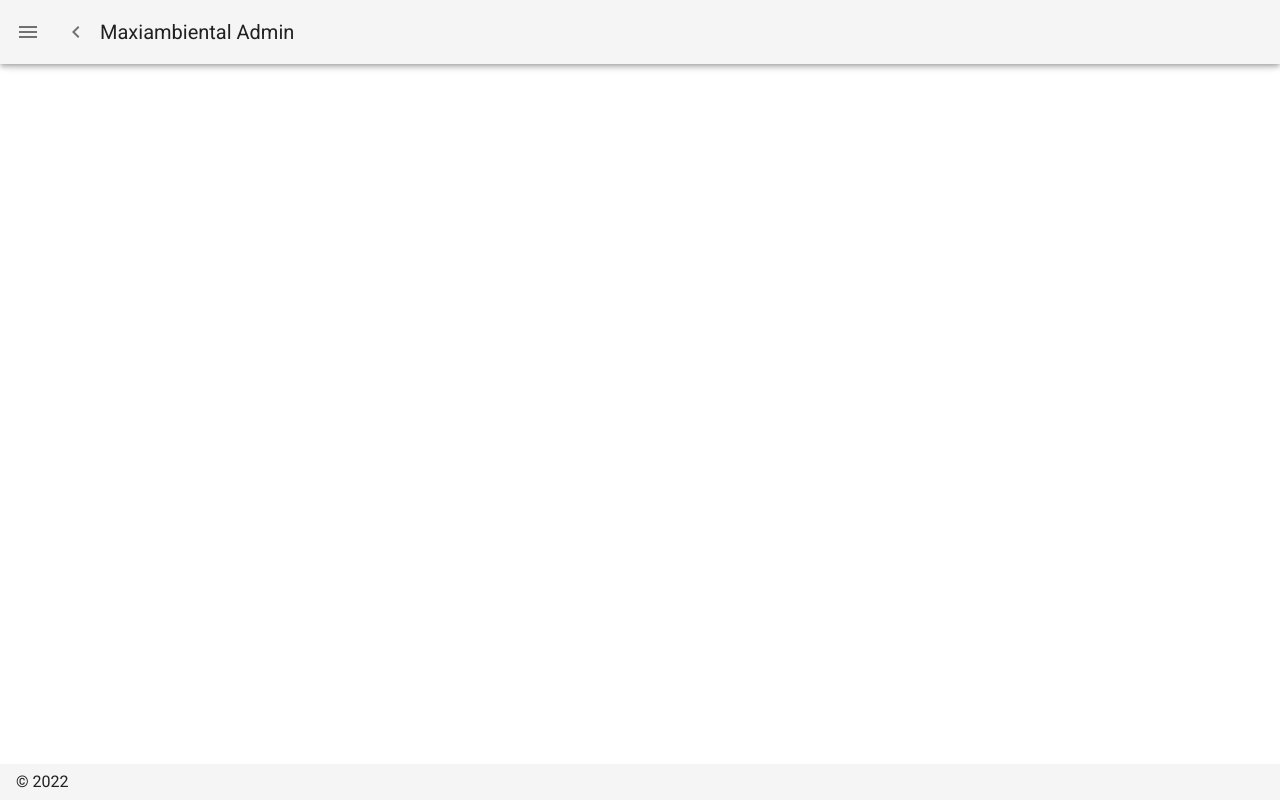
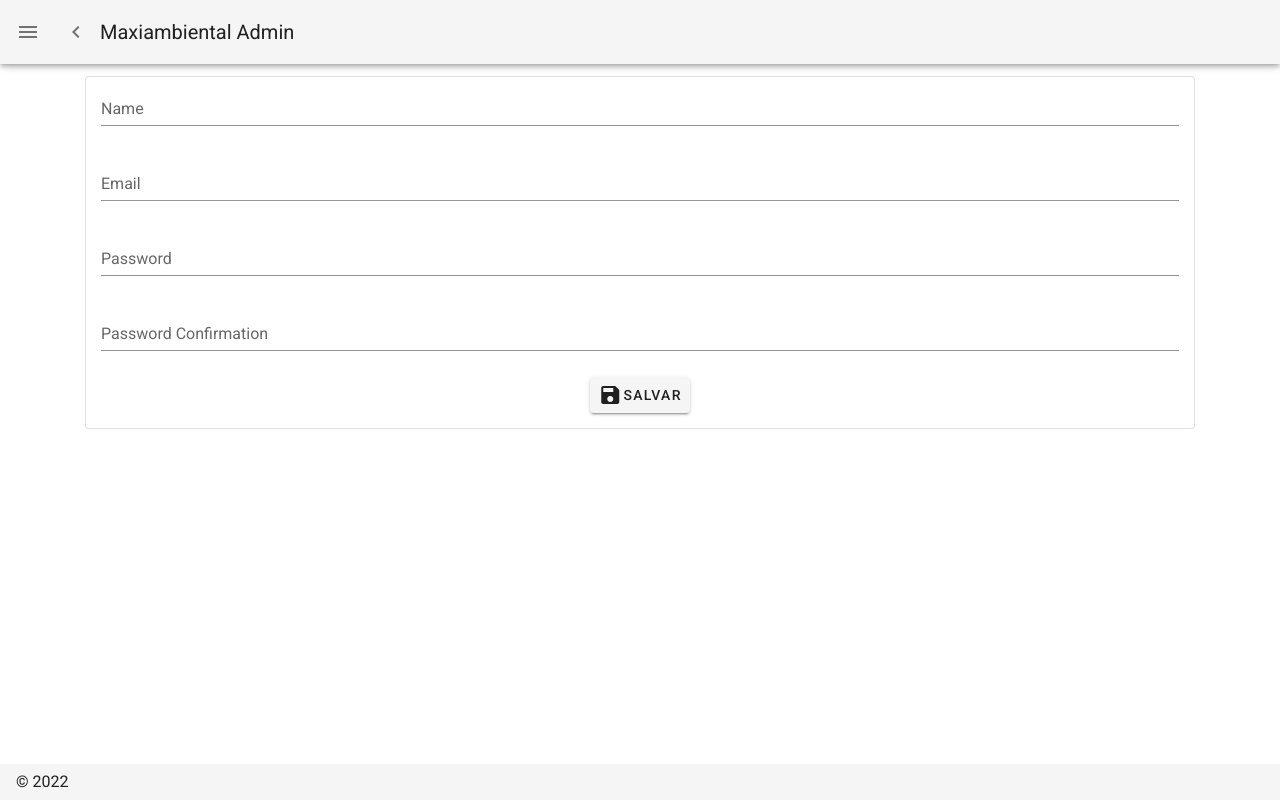
Before and after one commit to hythan/front-admin, a Nuxt app: page /admins/edit in a window 1280 px wide. Built offline with nearby package versions, Linux system fonts and the light colour scheme.

Commit message:
feat: corrected some issues and created the edit form

```diff
--- a/components/NuxtLogo.vue
+++ b/components/NuxtLogo.vue
@@ -1,19 +1,15 @@
 <template>
-  <svg
-    class="nuxt-logo"
-    viewBox="0 0 45 30"
-    fill="none"
-    xmlns="http://www.w3.org/2000/svg"
-  >
-    <path
-      d="M24.7203 29.704H41.1008C41.6211 29.7041 42.1322 29.5669 42.5828 29.3061C43.0334 29.0454 43.4075 28.6704 43.6675 28.2188C43.9275 27.7672 44.0643 27.2549 44.0641 26.7335C44.0639 26.2121 43.9266 25.6999 43.6662 25.2485L32.6655 6.15312C32.4055 5.70162 32.0315 5.32667 31.581 5.06598C31.1305 4.8053 30.6195 4.66805 30.0994 4.66805C29.5792 4.66805 29.0682 4.8053 28.6177 5.06598C28.1672 5.32667 27.7932 5.70162 27.5332 6.15312L24.7203 11.039L19.2208 1.48485C18.9606 1.03338 18.5864 0.658493 18.1358 0.397853C17.6852 0.137213 17.1741 0 16.6538 0C16.1336 0 15.6225 0.137213 15.1719 0.397853C14.7213 0.658493 14.3471 1.03338 14.0868 1.48485L0.397874 25.2485C0.137452 25.6999 0.000226653 26.2121 2.8053e-07 26.7335C-0.000226092 27.2549 0.136554 27.7672 0.396584 28.2188C0.656614 28.6704 1.03072 29.0454 1.48129 29.3061C1.93185 29.5669 2.44298 29.7041 2.96326 29.704H13.2456C17.3195 29.704 20.3239 27.9106 22.3912 24.4118L27.4102 15.7008L30.0986 11.039L38.1667 25.0422H27.4102L24.7203 29.704ZM13.0779 25.0374L5.9022 25.0358L16.6586 6.36589L22.0257 15.7008L18.4322 21.9401C17.0593 24.2103 15.4996 25.0374 13.0779 25.0374Z"
-      fill="#00DC82"
-    />
-  </svg>
+  <div>
+    <h1>Xablau</h1>
+    <slot name="myslot"></slot>
+  </div>
 </template>
+<script>
+export default {
+
+}
+</script>
 
 <style>
-.nuxt-logo {
-  height: 180px;
-}
+
 </style>
--- a/docker-compose.yml
+++ b/docker-compose.yml
@@ -3,7 +3,7 @@ services:
   app:
     image: node:lts
     user: node:node
-    container_name: admin-nuxt
+    container_name: front-admin-nuxt
     working_dir: /app
     volumes:
       - ./:/app
--- /dev/null
+++ b/pages/admins/edit.vue
@@ -0,0 +1,93 @@
+<template>
+  <div>
+    <validation-observer ref="admin_edit">
+      <form @submit.prevent="submit" class="card card-md">
+        <validation-provider
+          v-slot="validationContext"
+          rules="required"
+          name="Name"
+          tag="div"
+          class="input-div-provider"
+        >
+          <v-text-field
+            v-model="name"
+            label="Name"
+            :error-messages="validationContext.errors[0]"
+          />
+        </validation-provider>
+        <validation-provider
+          v-slot="validationContext"
+          rules="required|email"
+          name="Email"
+          tag="div"
+          class="input-div-provider"
+        >
+          <v-text-field
+            v-model="email"
+            label="Email"
+            :error-messages="validationContext.errors[0]"
+          />
+        </validation-provider>
+        <validation-provider
+          v-slot="validationContext"
+          name="Password"
+          tag="div"
+          class="input-div-provider"
+        >
+          <v-text-field
+            v-model="password"
+            type="password"
+            label="Password"
+            :error-messages="validationContext.errors[0]"
+          />
+        </validation-provider>
+        <validation-provider
+          v-slot="validationContext"
+          name="Password"
+          tag="div"
+          class="input-div-provider"
+        >
+          <v-text-field
+            v-model="passwordConfirmation"
+            type="password"
+            label="Password Confirmation"
+            :error-messages="validationContext.errors[0]"
+          />
+        </validation-provider>
+        <v-btn class="btn-form-edit" type="submit"><v-icon>mdi-content-save</v-icon> Salvar</v-btn>
+      </form>
+    </validation-observer>
+  </div>
+</template>
+
+<script >
+export default {
+  data() {
+    return {
+      name: '',
+      email: '',
+      password: '',
+      passwordConfirmation: '',
+    }
+  },
+  methods: {
+    submit() {},
+  },
+  mounted() {
+    console.log(this.$route.query);
+  }
+}
+</script>
+
+<style scoped>
+.input-div-provider {
+  margin: 0 15px 5px 15px;
+}
+
+.btn-form-edit {
+    max-width: 100px;
+    margin: auto;
+    margin-bottom: 15px;
+}
+
+</style>
--- a/pages/admins/index.vue
+++ b/pages/admins/index.vue
@@ -9,12 +9,23 @@
       :custom-filter="filterOnlyCapsText"
     >
       <template v-slot:top>
-        <h2 class="text-center">Admins</h2>
+        <v-toolbar flat>
+          <v-toolbar-title>Admins</v-toolbar-title
+          ><v-divider class="mx-4" inset vertical></v-divider>
+          <v-spacer></v-spacer>
+          <nuxt-link to="/admins/create" class="btn-create">
+            <v-btn color="primary" class="mb-2"> Create Admin</v-btn>
+          </nuxt-link>
+        </v-toolbar>
          <v-text-field
             v-model="search"
             label="Search (UPPER CASE ONLY)"
             class="mx-4"
           ></v-text-field>
+      </template>
+      <template v-slot:[`item.actions`]="{ item }">
+        <nuxt-link :to="{path: '/admins/edit', query: {id: item.id}}"><v-icon small class="mr-2"> mdi-pencil </v-icon></nuxt-link>
+        <v-icon small @click="deleteItem(item)"> mdi-delete </v-icon>
       </template>
     </v-data-table>
   </div>
@@ -22,6 +33,7 @@
 
 <script>
 export default {
+  middleware: ['auth'],
   data() {
     return {
       search: '',
@@ -43,6 +55,7 @@ export default {
           value: 'name',
         },
         { text: 'Email', value: 'email' },
+        { text: 'Actions', value: 'actions' },
       ]
     },
   },
@@ -57,15 +70,16 @@ export default {
     },
   },
   mounted() {
+    if (!this.$auth.$storage._state['_token.local']) {
+      return
+    }
+
     this.$axios
-      .get(
-        'admins',
-        {
+      .get('admins', {
         headers: {
-            Authorization: `Bearer Token ${this.$store.state.token.token}`,
+          Authorization: `${this.$auth.$storage._state['_token.local']}`,
         },
-        }
-      )
+      })
       .then((response) => {
         this.admins = response.data
       })
--- a/pages/login.vue
+++ b/pages/login.vue
@@ -74,7 +74,11 @@ export default {
       },
     }
   },
-  mounted: function () {},
+  created: function () {
+    if(this.$auth.loggedIn){
+      this.$router.push('/')
+    }
+  },
   methods: {
     onSubmit: async function (e) {
       e.preventDefault()
```
Lines whose indentation alone changed are shown as unchanged.
